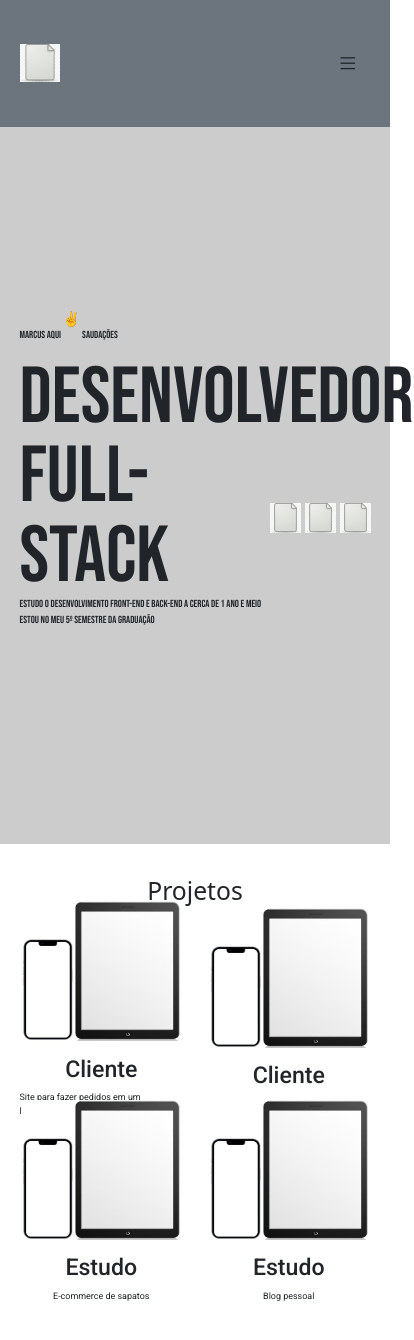
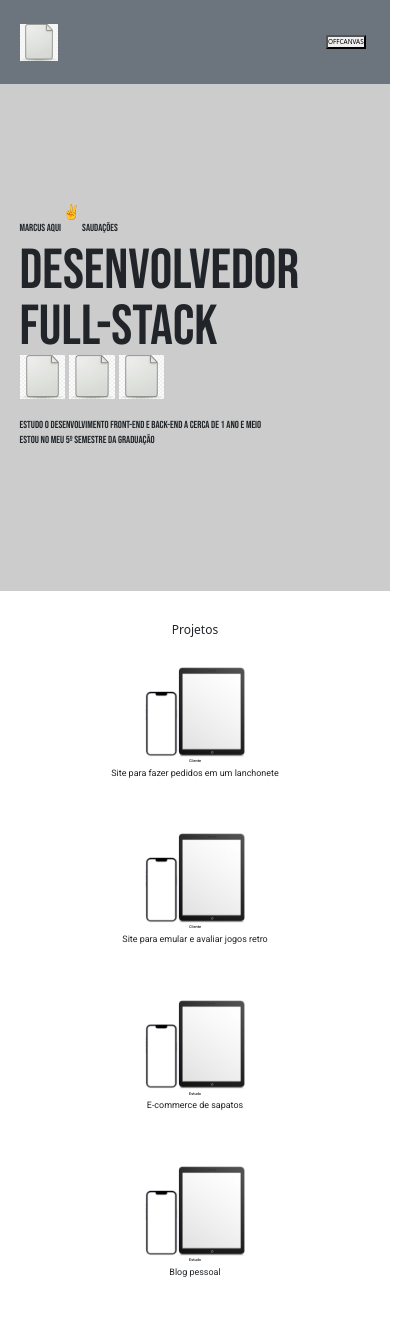
Before and after one commit to MarcusRibeiroDev/Personal_portfolio, a React (Vite) app in the folder portifolio-web/: page / in a window 390 px wide. Shown: the whole page, 414 px wide, since content can reach past the window. Built offline with nearby package versions, Linux system fonts and the light colour scheme.

Commit message:
Refatoração e responsividade de Projects

```diff
--- a/portifolio-web/package.json
+++ b/portifolio-web/package.json
@@ -10,11 +10,8 @@
     "preview": "vite preview"
   },
   "dependencies": {
-    "bootstrap": "^5.3.2",
-    "bootstrap-icons": "^1.11.3",
     "react": "^18.2.0",
-    "react-dom": "^18.2.0",
-    "reactstrap": "^9.2.1"
+    "react-dom": "^18.2.0"
   },
   "devDependencies": {
     "@types/react": "^18.2.43",
--- a/portifolio-web/src/App.jsx
+++ b/portifolio-web/src/App.jsx
@@ -1,20 +1,13 @@
 import './App.css';
-import Apresentation from './components/Apresentation/Apresentation';
-import Header from './components/Header/Header';
+import Presentation from './components/Presentation/Presentation';
+import Navbar from './components/Navbar/Navbar';
 import Projects from './components/Projects/Projects';
-
-// Bootstrap JS and CSS
-import 'bootstrap/dist/css/bootstrap.min.css';
-import 'bootstrap/dist/js/bootstrap.bundle.min.js';
-
-// Importe o Bootstrap Icons CSS (pode ser feito em um arquivo separado)
-import 'bootstrap-icons/font/bootstrap-icons.css';
 
 function App() {
   return (
     <div className="App">
-      <Header />
-      <Apresentation />
+      <Navbar />
+      <Presentation />
       <Projects />
     </div>
   );
--- a/portifolio-web/src/components/Header/Header.css
+++ /dev/null
@@ -1,48 +0,0 @@
-.header-component {
-    height: 15vh;
-    display: flex;
-    justify-content: center;
-    align-items: center;
-}
-
-nav {
-    width: 100%;
-}
-
-.img-styles {
-    height: 6em;
-}
-
-.header-component ul li {
-    margin-right: 2.8em;
-    display: flex;
-    align-items: center;
-}
-
-.header-component ul li a {
-   font-family: 'Roboto', sans-serif;
-   text-decoration: none;
-   color: #fff;
-   font-weight: 700;
-   font-size: 1em;
-   transition: color 0.2s ease, margin-bottom 0.2s ease;
-}
-
-.header-component ul li a:hover{
-    margin-bottom: 0.2em;
-}
-
-.header-component ul{
-    padding: 0;
-    margin: 0;
-}
-
-/* Media query para telas entre 680px e 426px */
-@media (max-width: 680px) and (min-width: 426px) {
-    .header-component ul li a {
-        font-size: 0.36em !important;
-    }
-    .img-styles {
-        height: 2.8em;
-    }
-}
--- /dev/null
+++ b/portifolio-web/src/components/Navbar/Navbar.css
@@ -0,0 +1,70 @@
+.header-component {
+    height: 15vh;
+    display: flex;
+    justify-content: center;
+    align-items: center;
+}
+
+nav {
+    width: 100%;
+}
+
+.img-styles {
+    height: 5.8rem;
+}
+
+.header-component ul li {
+    margin-right: 3rem;
+    display: flex;
+    align-items: center;
+}
+
+.header-component ul li a {
+   font-family: 'Roboto', sans-serif;
+   text-decoration: none;
+   color: white;
+   font-weight: 700;
+   font-size: 1rem;
+   transition: color 0.2s ease, margin-bottom 0.2s ease;
+}
+
+.header-component ul li a:hover{
+    margin-bottom: 0.3rem;
+    font-size: 1.1rem;
+}
+
+.header-component ul{
+    padding: 0;
+    margin: 0;
+}
+
+/*Bootstrap adaptations*/
+
+#offcanvasExample {
+    width: 60%;
+}
+
+#offcanvasExample li a {
+    font-size: 1.2rem;
+    color: black;
+    text-decoration: underline;
+}
+
+#offcanvasExample li {
+    height: 6rem;
+    display: flex;
+    align-items: center;
+}
+
+#offcanvasExample li:hover {
+    border-bottom: 2px solid black;
+    font-size: 1.3rem;
+}
+
+/* Estilos para telas menores que 426px (como dispositivos móveis) */
+@media (max-width: 425px) {
+    .header-component {
+        height: 10vh;
+    }
+
+}
--- a/portifolio-web/src/components/Header/Header.jsx
+++ b/portifolio-web/src/components/Navbar/Navbar.jsx
@@ -1,12 +1,13 @@
+// Hooks
 import { useState, useEffect } from 'react';
 
-//CSS
-import './Header.css';
+// CSS
+import './Navbar.css';
 
-//Images
+// Images
 import brand_logo from '../../assets/images/brand_logo.png';
 
-const Header = () => {
+const Navbar = () => {
   const [isMobile, setIsMobile] = useState(false);
 
   useEffect(() => {
@@ -39,19 +40,19 @@ const Header = () => {
             </div>
             {!isMobile && (
               <>
-                <div className="col d-flex align-content-center justify-content-center ">
+                <div className="col d-flex align-items-center justify-content-center">
                   <ul className="list-unstyled d-flex">
                     <li>
-                      <a href="...">Conheça-me</a>
+                      <a href="#">Conheça-me</a>
                     </li>
                     <li>
-                      <a href="...">Competências</a>
+                      <a href="#">Competências</a>
                     </li>
                     <li>
-                      <a href="...">Experiência</a>
+                      <a href="#">Experiência</a>
                     </li>
                     <li className="me-0">
-                      <a href="...">Contato</a>
+                      <a href="#">Contato</a>
                     </li>
                   </ul>
                 </div>
@@ -61,31 +62,34 @@ const Header = () => {
               <>
                 <div className="col d-flex justify-content-end align-items-center p-0">
                   <button
-                    className="navbar-toggler"
-                    type="button"
-                    data-bs-toggle="collapse"
-                    data-bs-target="#navbarToggleExternalContent"
-                    aria-controls="navbarToggleExternalContent"
-                    aria-expanded="true"
-                    aria-label="Toggle navigation"
+                    data-bs-toggle="offcanvas"
+                    data-bs-target="#offcanvasExample"
+                    aria-controls="offcanvasExample"
                   >
-                    <i className="bi bi-list fs-4 "></i>
+                    OFFCANVAS
                   </button>
                 </div>
-                <ul className="list-unstyled collapse" id="navbarToggleExternalContent">
+                <div
+                  className="offcanvas offcanvas-start"
+                  tabIndex="-1"
+                  id="offcanvasExample"
+                  aria-labelledby="offcanvasExampleLabel"
+                >
+                  <ol className="offcanvas-body">
                     <li>
-                    <a href="...">Conheça-me</a>
+                      <a href="#">Conheça-me</a>
                     </li>
                     <li>
-                    <a href="...">Competências</a>
+                      <a href="#">Competências</a>
                     </li>
                     <li>
-                    <a href="...">Experiência</a>
+                      <a href="#">Experiência</a>
                     </li>
                     <li className="me-0">
-                    <a href="...">Contato</a>
+                      <a href="#">Contato</a>
                     </li>
-                </ul>
+                  </ol>
+                </div>
               </>
             )}
           </nav>
@@ -95,6 +99,4 @@ const Header = () => {
   );
 };
 
-export default Header;
-
-// CORRIGIR PARADA DE ELE EMPURRAR CONTEUDO PRA CIMA
+export default Navbar;
--- a/portifolio-web/src/components/Apresentation/Apresentation.css
+++ b/portifolio-web/src/components/Presentation/Presentation.css
@@ -55,4 +55,29 @@
   .animationHi {
     animation: jumpAnimation 2s infinite;
     font-size: 1.4em !important;
-  }
+}
+
+/* Estilos para telas menores que 426px (como dispositivos móveis) */
+@media (max-width: 425px) {
+    .container-subtitles {
+        flex-direction: column;
+        margin-bottom: 3em;
+    }
+
+    .container-images a img{
+        height: 6.8em !important;
+    }
+
+    .container-images {
+        justify-content: start;
+        margin: 0;
+    }
+
+    .container-main span {
+        font-size: 8.8em;
+    }
+
+    .Apresentation{
+        height: 60vh;
+    }
+}
--- a/portifolio-web/src/components/Apresentation/Apresentation.jsx
+++ b/portifolio-web/src/components/Presentation/Presentation.jsx
@@ -1,9 +1,9 @@
-import './Apresentation.css';
+import './Presentation.css';
 
 //Images
 import brand_logo from '../../assets/images/brand_logo.png';
 
-const Apresentation = () => {
+const Presentation = () => {
   return (
     <main className="Apresentation">
       <div className="containerWidth">
@@ -12,7 +12,7 @@ const Apresentation = () => {
             Marcus aqui <span className="animationHi">✌️</span> Saudações
           </p>
           <span>Desenvolvedor</span>
-          <div className="d-flex">
+          <div className="d-flex container-subtitles">
             <span>Full-Stack</span>
             <div className="container-images">
               <a href="...">
@@ -36,4 +36,4 @@ const Apresentation = () => {
   );
 };
 
-export default Apresentation;
+export default Presentation;
--- a/portifolio-web/src/components/Projects/Projects.css
+++ b/portifolio-web/src/components/Projects/Projects.css
@@ -24,3 +24,18 @@ p {
     font-family: 'Roboto', sans-serif;
     font-size: 1.4em;
 }
+
+/* Estilos para telas menores que 426px (como dispositivos móveis) */
+@media (max-width: 425px) {
+    .imgMobile {
+        height: 26em;
+        display: flex;
+        flex-direction: column;
+        justify-content: center;
+        align-items: center;
+    }
+
+    .imgMobile img {
+        height: 14rem;
+    }
+}
--- a/portifolio-web/src/components/Projects/Projects.jsx
+++ b/portifolio-web/src/components/Projects/Projects.jsx
@@ -1,44 +1,102 @@
+// Hooks
+import { useState, useEffect } from 'react';
+
+// CSS
 import './Projects.css';
 
-//images
-
+// Images
 import cellTablet from '../../assets/images/Cell_Tablet.png';
 
 const Projects = () => {
+  const [isMobile, setIsMobile] = useState(false);
+
+  useEffect(() => {
+    const handleResize = () => {
+      const windowWidth = window.innerWidth;
+      setIsMobile(windowWidth <= 425); // Considerando 768 pixels como largura para tela de celular, ajuste conforme necessário
+    };
+
+    // Adiciona um ouvinte de evento para redimensionamento da tela
+    window.addEventListener('resize', handleResize);
+
+    // Chama a função para verificar o tamanho da tela quando o componente é montado
+    handleResize();
+
+    // Remove o ouvinte de evento ao desmontar o componente
+    return () => {
+      window.removeEventListener('resize', handleResize);
+    };
+  }, []); // O segundo argumento vazio garante que o efeito só seja executado uma vez durante a montagem
+
   return (
     <div className="Projects">
       <div className="containerWidth">
         <h2 className="text-center pb-2 ">Projetos</h2>
-        <div className="row row-cols-2">
+        {!isMobile && (
+          <div className="row row-cols-2 flex-wrap">
             <div className="col colCss">
-            <a href="...">
-              <img src={cellTablet} alt="thumb do projeto..." />
+              <a href="#">
+                <img src={cellTablet} alt="thumb do projeto#" />
               </a>
               <h3>Cliente</h3>
               <p>Site para fazer pedidos em um lanchonete</p>
             </div>
             <div className="col colCss">
-            <a href="...">
-              <img src={cellTablet} alt="thumb do projeto..." />
+              <a href="#">
+                <img src={cellTablet} alt="thumb do projeto#" />
               </a>
               <h3>Cliente</h3>
               <p>Site para emular e avaliar jogos retro</p>
             </div>
             <div className="col colCss">
-            <a href="...">
-              <img src={cellTablet} alt="thumb do projeto..." />
+              <a href="#">
+                <img src={cellTablet} alt="thumb do projeto#" />
               </a>
               <h3>Estudo</h3>
               <p>E-commerce de sapatos</p>
             </div>
             <div className="col colCss">
-            <a href="...">
-              <img src={cellTablet} alt="thumb do projeto..." />
+              <a href="#">
+                <img src={cellTablet} alt="thumb do projeto#" />
               </a>
               <h3>Estudo</h3>
               <p>Blog pessoal</p>
             </div>
           </div>
+        )}
+
+        {isMobile && (
+          <div className="display-flex flex-column flex-wrap">
+            <div className="imgMobile">
+              <a href="#">
+                <img src={cellTablet} alt="thumb do projeto#" />
+              </a>
+              <h3>Cliente</h3>
+              <p>Site para fazer pedidos em um lanchonete</p>
+            </div>
+            <div className="imgMobile">
+              <a href="#">
+                <img src={cellTablet} alt="thumb do projeto#" />
+              </a>
+              <h3>Cliente</h3>
+              <p>Site para emular e avaliar jogos retro</p>
+            </div>
+            <div className="imgMobile">
+              <a href="#">
+                <img src={cellTablet} alt="thumb do projeto#" />
+              </a>
+              <h3>Estudo</h3>
+              <p>E-commerce de sapatos</p>
+            </div>
+            <div className="imgMobile">
+              <a href="#">
+                <img src={cellTablet} alt="thumb do projeto#" />
+              </a>
+              <h3>Estudo</h3>
+              <p>Blog pessoal</p>
+            </div>
+          </div>
+        )}
       </div>
     </div>
   );
--- a/portifolio-web/src/index.css
+++ b/portifolio-web/src/index.css
@@ -8,44 +8,48 @@
     margin: 0 auto;
 }
 
+html  {
+  font-size: 16px;
+}
+
 /* Media query para telas entre 1440px e 1221px */
 @media (max-width: 1440px) and (min-width: 1221px) {
-    body {
-      font-size: 1em;
+    html {
+      font-size: 1rem;
     }
 }
 
 /* Media query para telas entre 1220px e 901px */
 @media (max-width: 1220px) and (min-width: 901px) {
-    body {
-      font-size: 0.8em;
+    html {
+      font-size: 0.8rem;
     }
 }
 
 /* Media query para telas entre 900px e 769px */
 @media (max-width: 900px) and (min-width: 769px) {
-    body {
-      font-size: 0.7em;
+    html {
+      font-size: 0.7rem;
     }
 }
 
 /* Media query para telas entre 768px e 681px */
 @media (max-width: 768px) and (min-width: 681px) {
-    body {
-      font-size: 0.6em;
+    html {
+      font-size: 0.65rem;
     }
 }
 
 /* Media query para telas entre 680px e 426px */
 @media (max-width: 680px) and (min-width: 426px) {
-  body {
-    font-size: 0.45em;
-  }
+    html {
+      font-size: 0.45rem;
+    }
 }
 
 /* Estilos para telas menores que 426px (como dispositivos móveis) */
 @media (max-width: 425px) {
-    body {
-      font-size: 0.4em; /* ou qualquer outro valor desejado */
+    html {
+      font-size: 0.4rem; /* ou qualquer outro valor desejado */
     }
 }
```
Also changed, not shown: portifolio-web/index.html (+11 -0 lines), 1 other file (tests, documents, lock files or other folders). Lines whose indentation alone changed are shown as unchanged.
